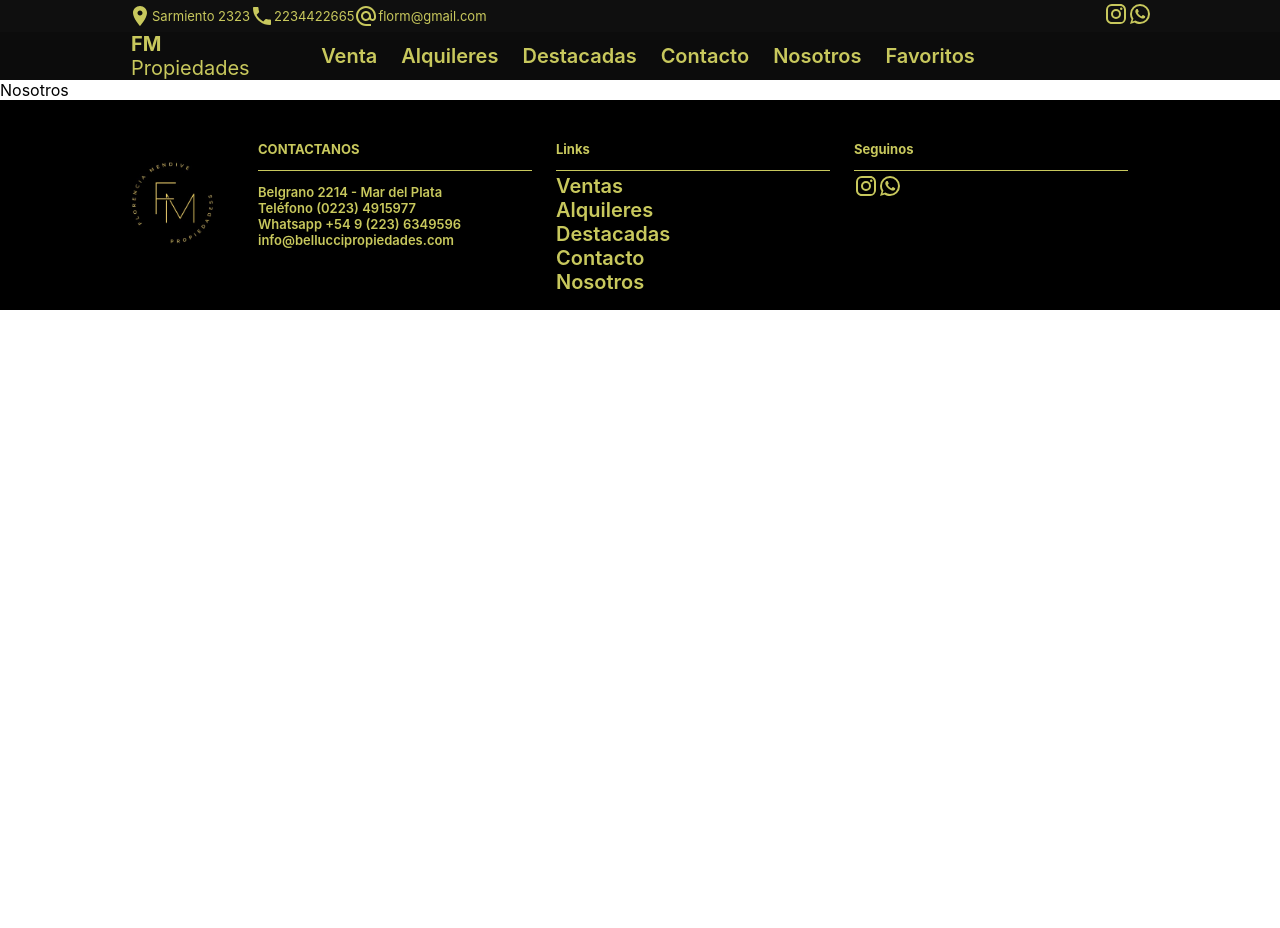
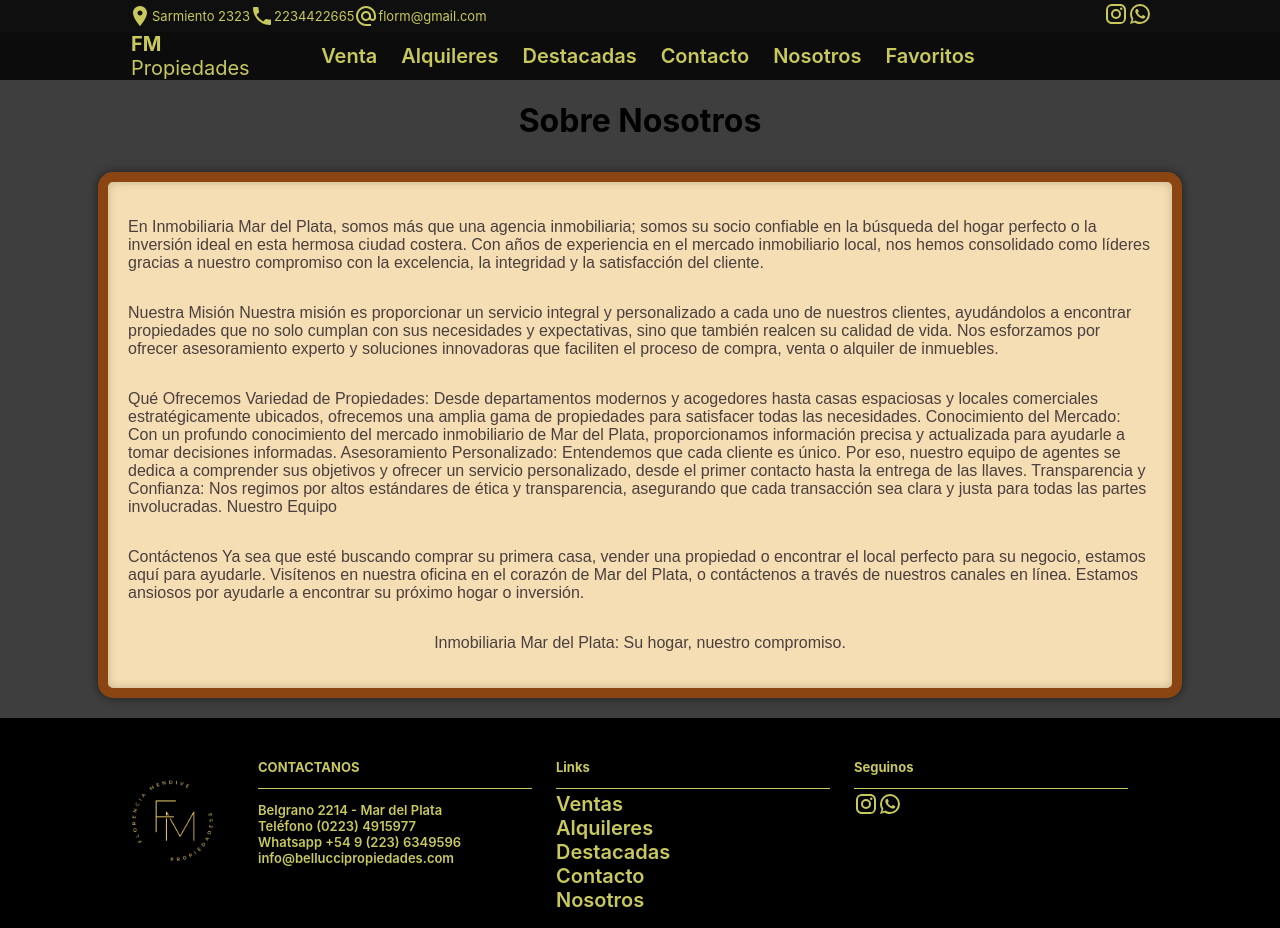
Before and after one commit to fmarcos38/Proyecto-Inmobiliaria-2, a React (Create React App) app: page /nosotros in a window 1280 px wide. Before the commit the page ends 800 px from the top, so only its background shows below. Built offline with nearby package versions, Linux system fonts and the light colour scheme.

Commit message:
nosotros

```diff
--- a/src/Redux/Reducer/index.js
+++ b/src/Redux/Reducer/index.js
@@ -1,5 +1,5 @@
 import {
-    DETALLE_PORP, FILTRA_OPERACION_TIPO, FILTRA_PRECIO, GET_PROPS, IS_OPEN_MODAL_PICTURE, LOADING, MUESTRA_DESTACADAS,
+    DETALLE_PORP, FILTRA_OPERACION_TIPO, GET_PROPS, IS_OPEN_MODAL_PICTURE, LOADING, MUESTRA_DESTACADAS,
     RESET_DETALLE,
 } from "../Actions/ActionsType";
 
@@ -78,20 +78,6 @@ export default function rootReducer (state = initialState, action) {
                 ...state,
                 isOpenModalPicture: !state.isOpenModalPicture,
             };
-        case FILTRA_PRECIO:
-            const allPropsP = [...state.propiedades];
-            let resultPropsPrecio = allPropsP.filter(prop => (prop.precio >= action.payload.min)  && (prop.precio <= action.payload.max));
-            let resultPropsTipo = resultPropsPrecio.filter(prop => {
-                if(action.payload.operacion !== 'all'){
-                    return prop.operacion === action.payload.operacion;
-                }else{
-                    return prop;
-                }
-            });
-            return{
-                ...state,
-                propiedades: resultPropsTipo
-            };
         default:
             return state;
     }
--- a/src/components/Barra-Lateral/index.jsx
+++ b/src/components/Barra-Lateral/index.jsx
@@ -7,7 +7,7 @@ import FiltraPrecio from '../FIltroRangoPrecio';
 
 const BarraLateral = () => {
 
-    //estado para check venta
+    //estado para check venta/alq
     const [operacion, setTipo] = useState('all');
     const dispatch = useDispatch();
 
--- a/src/pages/Destacadas/index.jsx
+++ b/src/pages/Destacadas/index.jsx
@@ -1,5 +1,4 @@
 import React from 'react';
-import './estilos.css';
 import { useSelector } from 'react-redux';
 import ListaPropiedades from '../../components/ListaPropiedades';
 import BarraLateral from '../../components/Barra-Lateral';
@@ -13,13 +12,18 @@ function PropsDestacadas() {
 
     return (
         <div className='cont-prop-Venta'>
-            <div className='cont-filtros-venta'>
-                <BarraLateral/>
-            </div>
+            <h1>Propiedade en venta</h1>
+            {/* contenedor filtros y lista props */}
+            <div className='cont-filtros-listaProps'>
+                {/* filtros */}
+                <div className='cont-barraL'>
+                    <BarraLateral />
+                </div>
 
-            <div className='cont-titulo-props-venta'>
-                <h1>Propiedades Destacadas</h1>
-                <ListaPropiedades allProps={destacadas} />
+                {/* lista props */}
+                <div className='cont-listaProps'>
+                    <ListaPropiedades allProps={destacadas} id='listaProps' />
+                </div>
             </div>
         </div>
     )
--- a/src/pages/Home/styles.css
+++ b/src/pages/Home/styles.css
@@ -34,6 +34,7 @@
 @media screen and (max-width: 700px){
   .cont-filtros-listaProps{
     align-items: center;
+    margin-top: 0;
   }
   .cont-filtros-listaProps{
     display: flex;
--- a/src/pages/Nosotros/estilos.css
+++ b/src/pages/Nosotros/estilos.css
@@ -0,0 +1,28 @@
+.cont-principal-nosotros{
+    display: flex;
+    flex-direction: column;
+    justify-content: center;
+    align-items: center;
+    background-color: rgb(63, 62, 63);
+}
+.cont-nosotros {
+    display: flex;
+    flex-direction: column;
+    justify-content: center;
+    align-items: center;
+    margin: 10px 0 20px 0;
+    width: 80%;
+    padding: 20px;
+    border: 10px solid #8B4513;
+    /* Color marrón de la madera */
+    background: #F5DEB3;
+    /* Color de fondo similar a la madera clara */
+    box-shadow: inset 0 0 10px rgba(0, 0, 0, 0.2),
+        /* Sombra interior para profundidad */
+        0 0 10px rgba(0, 0, 0, 0.5);
+    /* Sombra exterior para un efecto de cuadro */
+    border-radius: 15px;
+    font-family: 'Arial', sans-serif;
+    color: #4B3F3F;
+    /* Color de texto que combine bien */
+}
--- a/src/pages/Nosotros/index.jsx
+++ b/src/pages/Nosotros/index.jsx
@@ -1,8 +1,39 @@
 import React from 'react'
+import './estilos.css';
+
 
 function Nosotros() {
   return (
-    <div>Nosotros</div>
+    <div className='cont-principal-nosotros'>
+      <h1>Sobre Nosotros</h1>
+      <div className='cont-nosotros'>
+        <p>
+          En Inmobiliaria Mar del Plata, somos más que una agencia inmobiliaria;
+          somos su socio confiable en la búsqueda del hogar perfecto o la inversión ideal en esta hermosa ciudad costera.
+          Con años de experiencia en el mercado inmobiliario local,
+          nos hemos consolidado como líderes gracias a nuestro compromiso con la excelencia,
+          la integridad y la satisfacción del cliente.
+        </p>
+        <p>
+          Nuestra Misión
+          Nuestra misión es proporcionar un servicio integral y personalizado a cada uno de nuestros clientes, ayudándolos a encontrar propiedades que no solo cumplan con sus necesidades y expectativas, sino que también realcen su calidad de vida. Nos esforzamos por ofrecer asesoramiento experto y soluciones innovadoras que faciliten el proceso de compra, venta o alquiler de inmuebles.
+        </p>
+        <p>
+          Qué Ofrecemos
+          Variedad de Propiedades: Desde departamentos modernos y acogedores hasta casas espaciosas y locales comerciales estratégicamente ubicados, ofrecemos una amplia gama de propiedades para satisfacer todas las necesidades.
+          Conocimiento del Mercado: Con un profundo conocimiento del mercado inmobiliario de Mar del Plata, proporcionamos información precisa y actualizada para ayudarle a tomar decisiones informadas.
+          Asesoramiento Personalizado: Entendemos que cada cliente es único. Por eso, nuestro equipo de agentes se dedica a comprender sus objetivos y ofrecer un servicio personalizado, desde el primer contacto hasta la entrega de las llaves.
+          Transparencia y Confianza: Nos regimos por altos estándares de ética y transparencia, asegurando que cada transacción sea clara y justa para todas las partes involucradas.
+          Nuestro Equipo
+
+        </p>
+        <p>
+          Contáctenos
+          Ya sea que esté buscando comprar su primera casa, vender una propiedad o encontrar el local perfecto para su negocio, estamos aquí para ayudarle. Visítenos en nuestra oficina en el corazón de Mar del Plata, o contáctenos a través de nuestros canales en línea. Estamos ansiosos por ayudarle a encontrar su próximo hogar o inversión.
+        </p>
+        <p>Inmobiliaria Mar del Plata: Su hogar, nuestro compromiso.</p>
+      </div>
+    </div>
   )
 }
 
--- a/src/pages/PropsAlquiler/index.jsx
+++ b/src/pages/PropsAlquiler/index.jsx
@@ -1,5 +1,4 @@
 import React from 'react';
-import './estilos.css';
 import { useSelector } from 'react-redux';
 import ListaPropiedades from '../../components/ListaPropiedades';
 import BarraLateral from '../../components/Barra-Lateral';
@@ -13,13 +12,18 @@ function PropsAlquiler() {
 
     return (
         <div className='cont-prop-Venta'>
-            <div className='cont-filtros-venta'>
-                <BarraLateral/>
-            </div>
+            <h1>Propiedade en venta</h1>
+            {/* contenedor filtros y lista props */}
+            <div className='cont-filtros-listaProps'>
+                {/* filtros */}
+                <div className='cont-barraL'>
+                    <BarraLateral />
+                </div>
 
-            <div className='cont-titulo-props-venta'>
-                <h1>Propiedades en Alquiler</h1>
-                <ListaPropiedades allProps={soloEnAlq} />
+                {/* lista props */}
+                <div className='cont-listaProps'>
+                    <ListaPropiedades allProps={soloEnAlq} id='listaProps' />
+                </div>
             </div>
         </div>
     )
--- a/src/pages/PropsVenta/estilos.css
+++ b/src/pages/PropsVenta/estilos.css
@@ -1,14 +1,17 @@
 .cont-prop-Venta{
-    display: flex;
-}
-.cont-filtros-venta{
-    width: 10%;
-}
-.cont-titulo-props-venta{
-    width: 90%;
     display: flex;
     flex-direction: column;
     justify-content: center;
     align-items: center;
+}
+.cont-filtros-listaProps{
+    position: relative;
+    top: -35px;
+}
 
+@media screen and (max-width:700px){
+    .cont-filtros-listaProps{
+        position: relative;
+        top: 0;
+    }
 }
--- a/src/pages/PropsVenta/index.jsx
+++ b/src/pages/PropsVenta/index.jsx
@@ -9,17 +9,21 @@ function PropsVenta() {
 
     const props = useSelector(state => state.propiedades);
     const soloEnVenta = props.filter(p => p.operacion === 'venta');
-    console.log("propsV:", soloEnVenta)
 
     return (
         <div className='cont-prop-Venta'>
-            <div className='cont-filtros-venta'>
-                <BarraLateral/>
-            </div>
+            <h1>Propiedade en venta</h1>
+            {/* contenedor filtros y lista props */}
+            <div className='cont-filtros-listaProps'>
+                {/* filtros */}
+                <div className='cont-barraL'>
+                    <BarraLateral />
+                </div>
 
-            <div className='cont-titulo-props-venta'>
-                <h1>Propiedades en Venta</h1>
-                <ListaPropiedades allProps={soloEnVenta} />
+                {/* lista props */}
+                <div className='cont-listaProps'>
+                    <ListaPropiedades allProps={soloEnVenta} id='listaProps' />
+                </div>
             </div>
         </div>
     )
```
Also changed, not shown: src/pages/Destacadas/estilos.css (deleted), src/pages/PropsAlquiler/estilos.css (deleted).
